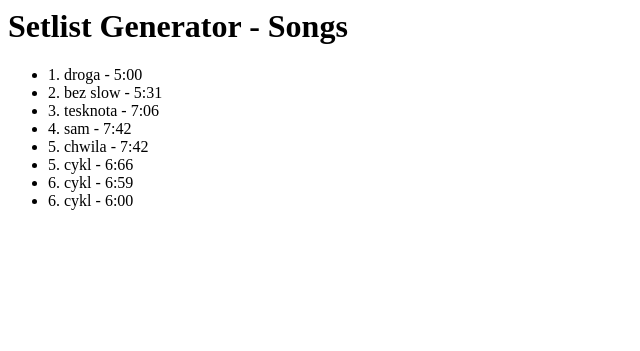
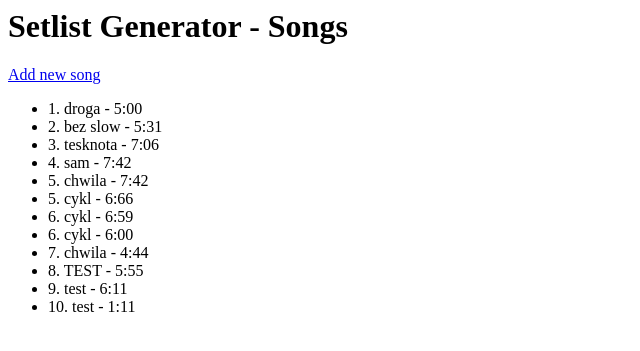
Before and after one commit to lukaszgibas96/setlist-generator, a Flask app: page /songs in a window 1280 px wide. Shown: the top 351 px of the page, without its empty margins (0-640 px from the left). Run offline with Flask 3, Linux system fonts and the light colour scheme; parts of the project's set-up code (start-up, migrations or seed data) failed here and were passed over.

Commit message:
Add navigation links, redirect + flash message after saving song

```diff
--- a/app.py
+++ b/app.py
@@ -1,9 +1,10 @@
-from flask import Flask , render_template , request
+from flask import Flask , render_template , request, redirect, flash
 from flask import jsonify
-from main import load_songs_from_csv, save_songs_to_CSV, check_song_number_format, check_polish_character, check_duration_format
+from main import load_songs_from_csv, save_songs_to_CSV, check_song_number_format, check_polish_character, check_duration_format, song_number_exists
 
 
 app = Flask(__name__)
+app.secret_key = "temp"
 
 @app.route("/songs")
 
@@ -30,15 +31,19 @@ def add_song():
         new_duration = request.form["duration"]
 
         if check_song_number_format(new_number):
-            if not check_polish_character(new_title):
-                if check_duration_format(new_duration):
-                    songs.append({"number": new_number, "title": new_title, "duration": new_duration})
-                    save_songs_to_CSV(songs)
-                    return "New song save to database"
+            if not song_number_exists(new_number, songs):
+                if not check_polish_character(new_title):
+                    if check_duration_format(new_duration):
+                        songs.append({"number": new_number, "title": new_title, "duration": new_duration})
+                        save_songs_to_CSV(songs)
+                        flash("New song successfully added to database!")
+                        return redirect("/songs")
+                    else:
+                        return render_template("add_song.html", error= "Invalid duration format", number= new_number, title= new_title)
                 else:
-                    return render_template("add_song.html", error= "Invalid duration format", number= new_number, title= new_title)
+                    return render_template("add_song.html", error= "Please, use title w/o polish characters", number= new_number, duration= new_duration)
             else:
-                return render_template("add_song.html", error= "Please, use title w/o polish characters", number= new_number, duration= new_duration)
+                return render_template("add_song.html", error= "Song currently exist in database", title= new_title, duration= new_duration)
         else:
             return render_template("add_song.html", error= "Invalid song number format", title= new_title, duration= new_duration)
 
--- a/songs.csv
+++ b/songs.csv
@@ -7,3 +7,7 @@ number,title,duration
 5,cykl,6:66
 6,cykl,6:59
 6,cykl,6:00
+7,chwila,4:44
+8,TEST,5:55
+9,test,6:11
+10,test,1:11
--- a/templates/add_song.html
+++ b/templates/add_song.html
@@ -1,4 +1,6 @@
 <h1> Add song to database</h1>
+
+<a href="/songs">Display database</a>
 
     {% if error %}
         <p style="color:red">{{error}}</p>
--- a/templates/songs.html
+++ b/templates/songs.html
@@ -1,4 +1,12 @@
 <h1> Setlist Generator - Songs</h1>
+{% for message in get_flashed_messages() %}
+    <p style="color:green">{{message}}</p>
+
+{% endfor %}
+
+
+<a href="/add_song">Add new song</a>
+
 <ul>
     {%for row in songs %}
     <li>{{row["number"]}}. {{row["title"]}} - {{row["duration"]}}</li>
```
